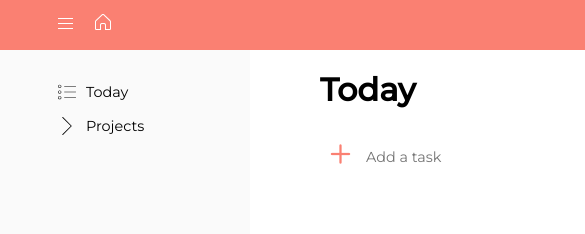
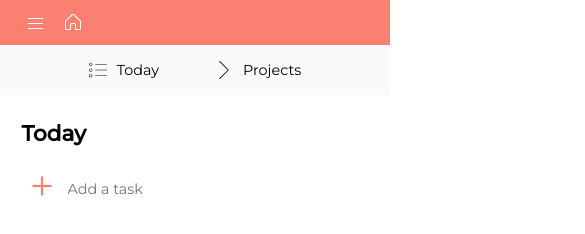
Before and after one commit to kazmonroy/remind-me-to-app, a website built with webpack: page dist/index.html in a window 390 px wide. Shown: the top 234 px of the page, 585 px wide, since content can reach past the window. Built offline with Linux system fonts and the light colour scheme.

Commit message:
add responsiveness

```diff
--- a/src/assets/style.css
+++ b/src/assets/style.css
@@ -14,12 +14,18 @@
     --gray: rgb(83, 83, 83);
 }
 
+html, body {
+    min-height: 100vh;
+}
+
 body {
-    min-height: 100vh;
+    font-size: .9rem;
+
     font-family: 'Montserrat', sans-serif;
     display: grid;
+    overflow: hidden;
     grid-template-rows: auto 1fr;
-    grid-template-columns: auto 1fr;
+    grid-template-columns: 250px 1fr;
     grid-template-areas:
         "header header"
         "nav wrapper"
@@ -29,6 +35,7 @@ header {
     grid-area: header;
     background-color: var(--main);
     color: white;
+
 }
 
 .header-links {
@@ -73,8 +80,9 @@ header {
 
 nav {
     grid-area: nav;
-    min-width: 250px;
-    min-height: 100%;
+    /* max-width: 250px; */
+    height: 100vh;
+
     background-color: var(--nav-bg);
     font-size: .9rem;
 
@@ -96,9 +104,9 @@ nav>* {
 }
 
 .nav-links {
-
     list-style: none;
     margin: 25px 0px 0px 50px;
+
 }
 
 .nav-links>* {
@@ -123,16 +131,20 @@ nav>* {
     background-color: var(--nav-bg-hover);
 }
 
+
+
+
 .wrapper {
-    margin: 20px 20px;
-    padding: 0px 50px;
     grid-area: wrapper;
-    min-width: 800px;
-    display: grid;
-    align-content: flex-start;
-    justify-content: flex-start;
-    background-color: white;
-    transition: transform .3s ease-out;
+    max-width: 100vw;
+    display: flex;
+    justify-content: center;
+    margin: 25px 50px;
+
+}
+
+.todo-form {
+    min-width: 600px;
 
 }
 
@@ -140,14 +152,11 @@ nav>* {
     transform: translateX(-250px);
 }
 
-.todo-form {
-    margin: 20px 0px;
-}
-
 form {
     min-height: 20px;
     display: flex;
     align-items: center;
+    margin: 15px 0px;
 }
 
 form>* {
@@ -195,10 +204,6 @@ input:focus {
 
 /* Todo section */
 
-.todos-container {
-    /* margin-top: 20px; */
-}
-
 .todo-list,
 .header-links {
     list-style: none;
@@ -208,6 +213,7 @@ input:focus {
     display: flex;
     align-items: center;
     padding: 5px;
+    margin: 8px 0px;
 }
 
 .todo-status {
@@ -254,3 +260,77 @@ input:focus {
     color: var(--main);
 
 }
+
+@media  (max-width: 950px) {
+
+    body {
+        grid-template-columns: 200px 1fr;
+    }
+
+    .wrapper{
+
+        margin: 25px 20px;
+
+
+
+    }
+
+    .todo-form {
+        min-width: 400px;
+
+    }
+
+
+
+    }
+
+
+@media (max-width: 600px) {
+
+    body {
+
+        /* max-width: 100%; */
+        grid-template-columns: 1fr;
+        grid-template-rows: 45px 50px 1fr;
+        grid-template-areas:
+        "header"
+        "nav"
+        "wrapper";
+
+    }
+
+    .header-links {
+        margin: 0px 20px;
+    }
+
+
+    nav {
+        max-height: 50px;
+        display: flex;
+        align-items: center;
+        justify-content: center;
+    }
+
+    .nav-links {
+        margin: 0px;
+        display: flex;
+        min-width: 100vw;
+        align-items: center;
+        justify-content: center;
+    }
+
+    .nav-links > * {
+        margin: 0px 20px;
+    }
+
+
+    .todo-form {
+        min-width: 90%;
+    }
+
+    .todo-list {
+        display: flex;
+        flex-direction: column;
+    }
+
+}
--- a/src/index.js
+++ b/src/index.js
@@ -138,6 +138,9 @@ const todoListApp = (function () {
     _menuBtn.addEventListener("click", () => {
       _navBar.classList.toggle("collapse");
       _wrapper.classList.toggle("collapse");
+
+      _navBar.classList.toggle("open");
+      _wrapper.classList.toggle("open");
     });
   };
 
```
Also changed, not shown: dist/index.html, dist/main.js.
